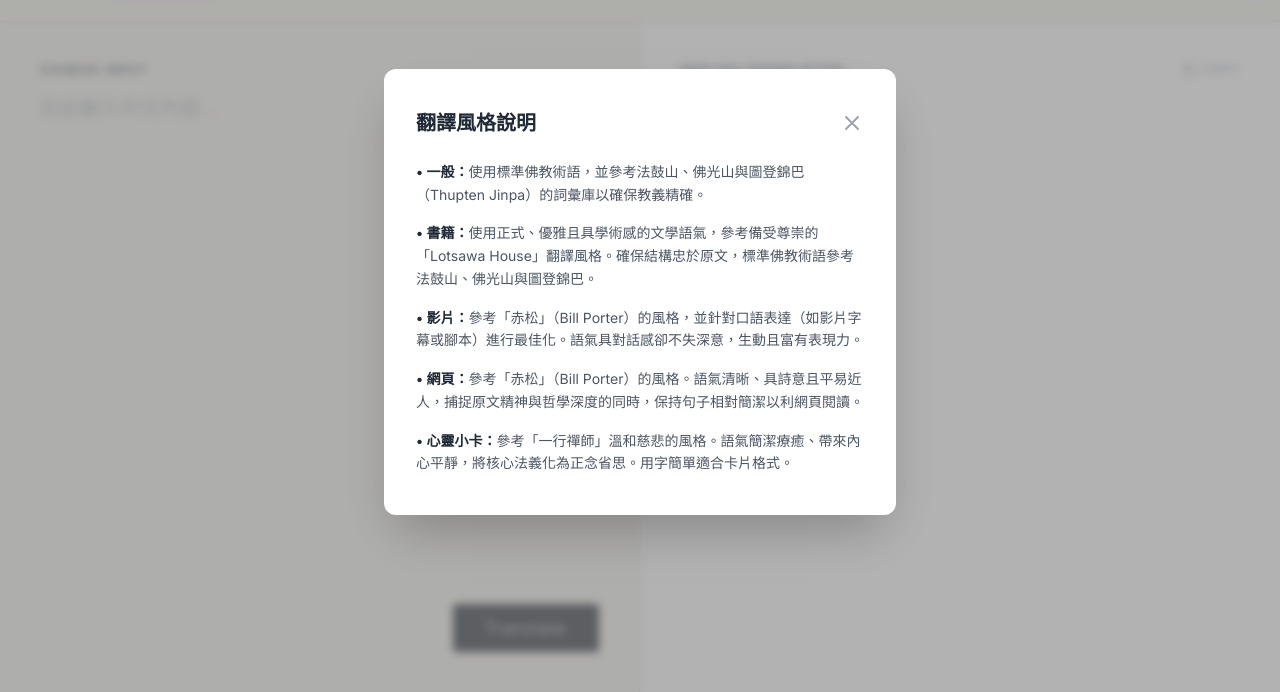
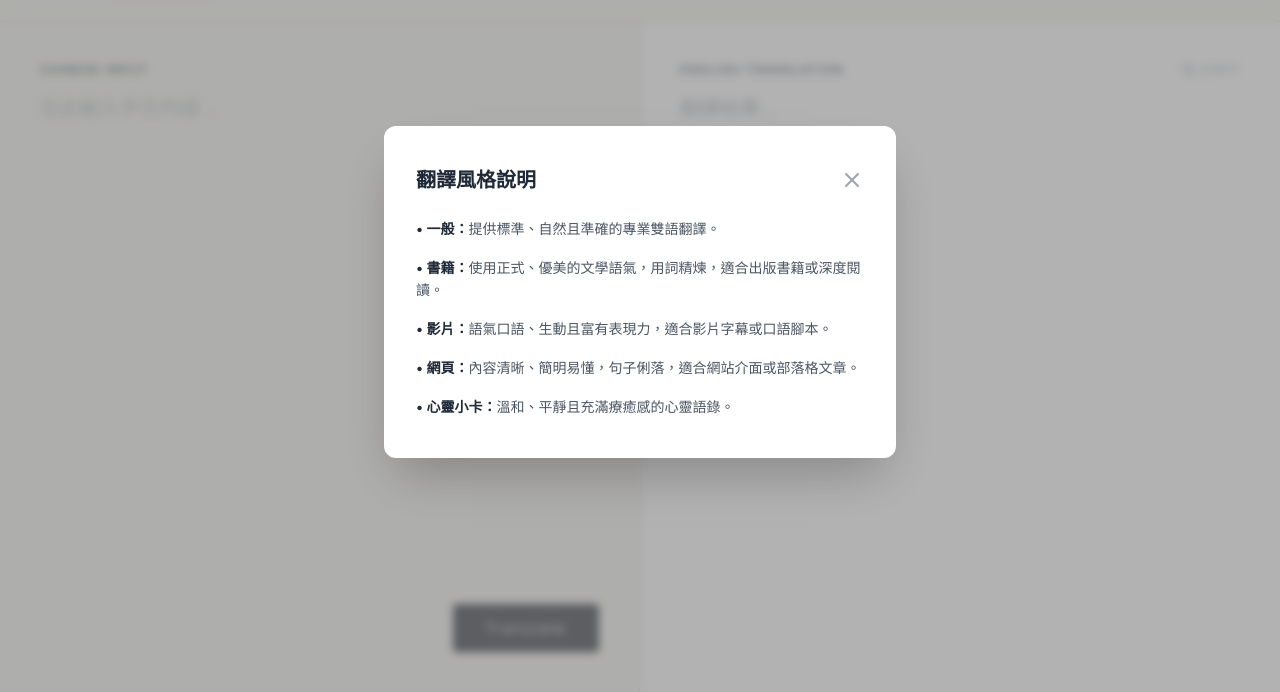
Before and after one commit to chrischlin/translator-app, a website built with Vite: page index.html in a window 1280 px wide. Both pictures are taken after a click on the button 1178 px from the left and 42 px from the top of the page. Shown: the part 108-800 px from the top of the page. Built offline with nearby package versions, Linux system fonts and the light colour scheme.

Commit message:
modified: adjust translation style explanation

```diff
--- a/index.html
+++ b/index.html
@@ -194,11 +194,11 @@
 
       <div class="mt-4">
         <ul class="text-sm text-gray-600 space-y-4 leading-relaxed">
-          <li><strong class="font-bold text-gray-800">• 一般：</strong>使用標準佛教術語，並參考法鼓山、佛光山與圖登錦巴（Thupten Jinpa）的詞彙庫以確保教義精確。</li>
-          <li><strong class="font-bold text-gray-800">• 書籍：</strong>使用正式、優雅且具學術感的文學語氣，參考備受尊崇的「Lotsawa House」翻譯風格。確保結構忠於原文，標準佛教術語參考法鼓山、佛光山與圖登錦巴。</li>
-          <li><strong class="font-bold text-gray-800">• 影片：</strong>參考「赤松」（Bill Porter）的風格，並針對口語表達（如影片字幕或腳本）進行最佳化。語氣具對話感卻不失深意，生動且富有表現力。</li>
-          <li><strong class="font-bold text-gray-800">• 網頁：</strong>參考「赤松」（Bill Porter）的風格。語氣清晰、具詩意且平易近人，捕捉原文精神與哲學深度的同時，保持句子相對簡潔以利網頁閱讀。</li>
-          <li><strong class="font-bold text-gray-800">• 心靈小卡：</strong>參考「一行禪師」溫和慈悲的風格。語氣簡潔療癒、帶來內心平靜，將核心法義化為正念省思。用字簡單適合卡片格式。</li>
+          <li><strong class="font-bold text-gray-800">• 一般：</strong>提供標準、自然且準確的專業雙語翻譯。</li>
+          <li><strong class="font-bold text-gray-800">• 書籍：</strong>使用正式、優美的文學語氣，用詞精煉，適合出版書籍或深度閱讀。</li>
+          <li><strong class="font-bold text-gray-800">• 影片：</strong>語氣口語、生動且富有表現力，適合影片字幕或口語腳本。</li>
+          <li><strong class="font-bold text-gray-800">• 網頁：</strong>內容清晰、簡明易懂，句子俐落，適合網站介面或部落格文章。</li>
+          <li><strong class="font-bold text-gray-800">• 心靈小卡：</strong>溫和、平靜且充滿療癒感的心靈語錄。</li>
         </ul>
       </div>
     </div>
```
